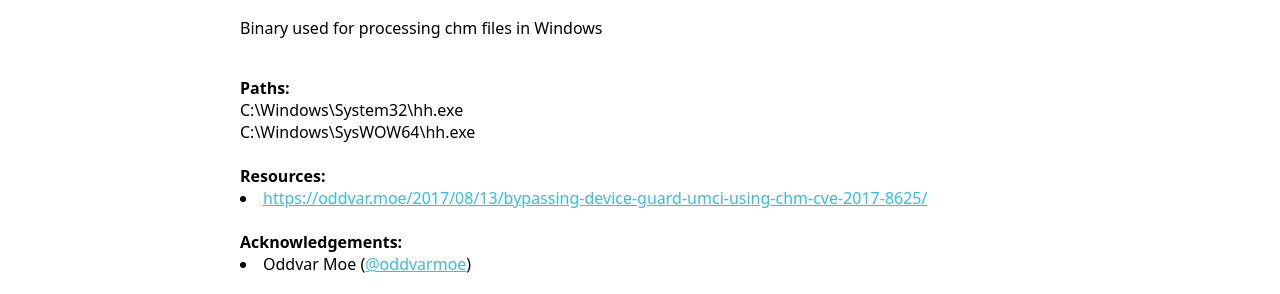
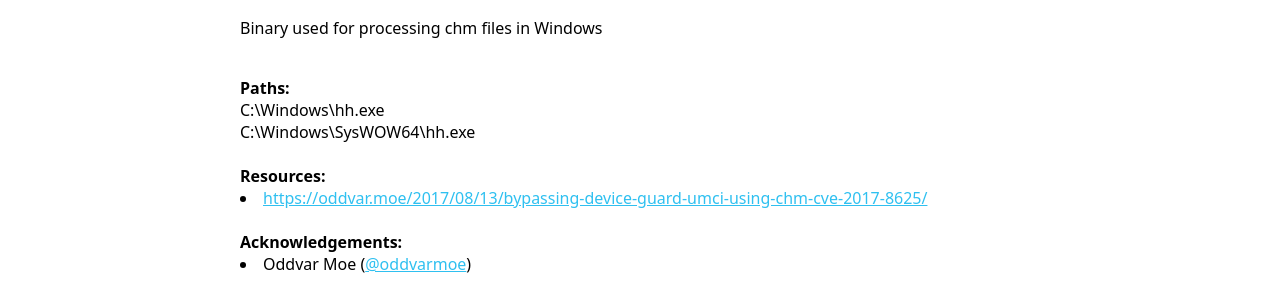
Before and after one commit to LOLBAS-Project/LOLBAS-Project.github.io, a Jekyll site: the page built from _lolbas/Binaries/Hh.md, in a window 1280 px wide. Shown: the part 135-429 px from the top of the page. Built offline with Jekyll 4.4.1, drawn with Linux system fonts in a browser that asks for light colours.

Commit message:
Applying update LOLBAS-Project/LOLBAS@0dc56e9148b3cfb64b010fdd80ac2e0ea087e2e0

```diff
--- a/_lolbas/Binaries/Hh.md
+++ b/_lolbas/Binaries/Hh.md
@@ -19,7 +19,7 @@ Commands:
     MitreID: T1218.001
     OperatingSystem: Windows vista, Windows 7, Windows 8, Windows 8.1, Windows 10
 Full_Path:
-  - Path: C:\Windows\System32\hh.exe
+  - Path: C:\Windows\hh.exe
   - Path: C:\Windows\SysWOW64\hh.exe
 Code_Sample:
   - Code:
```
